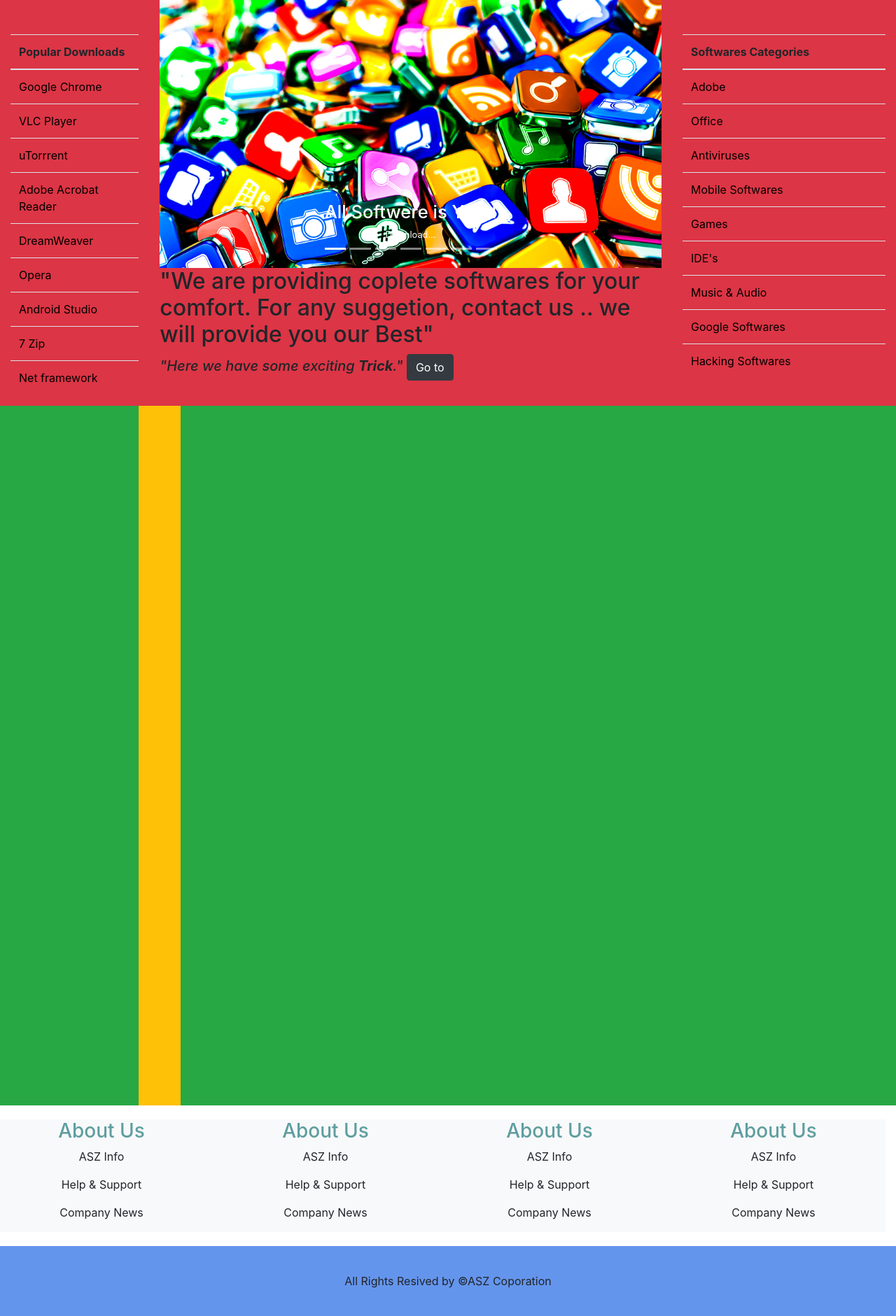
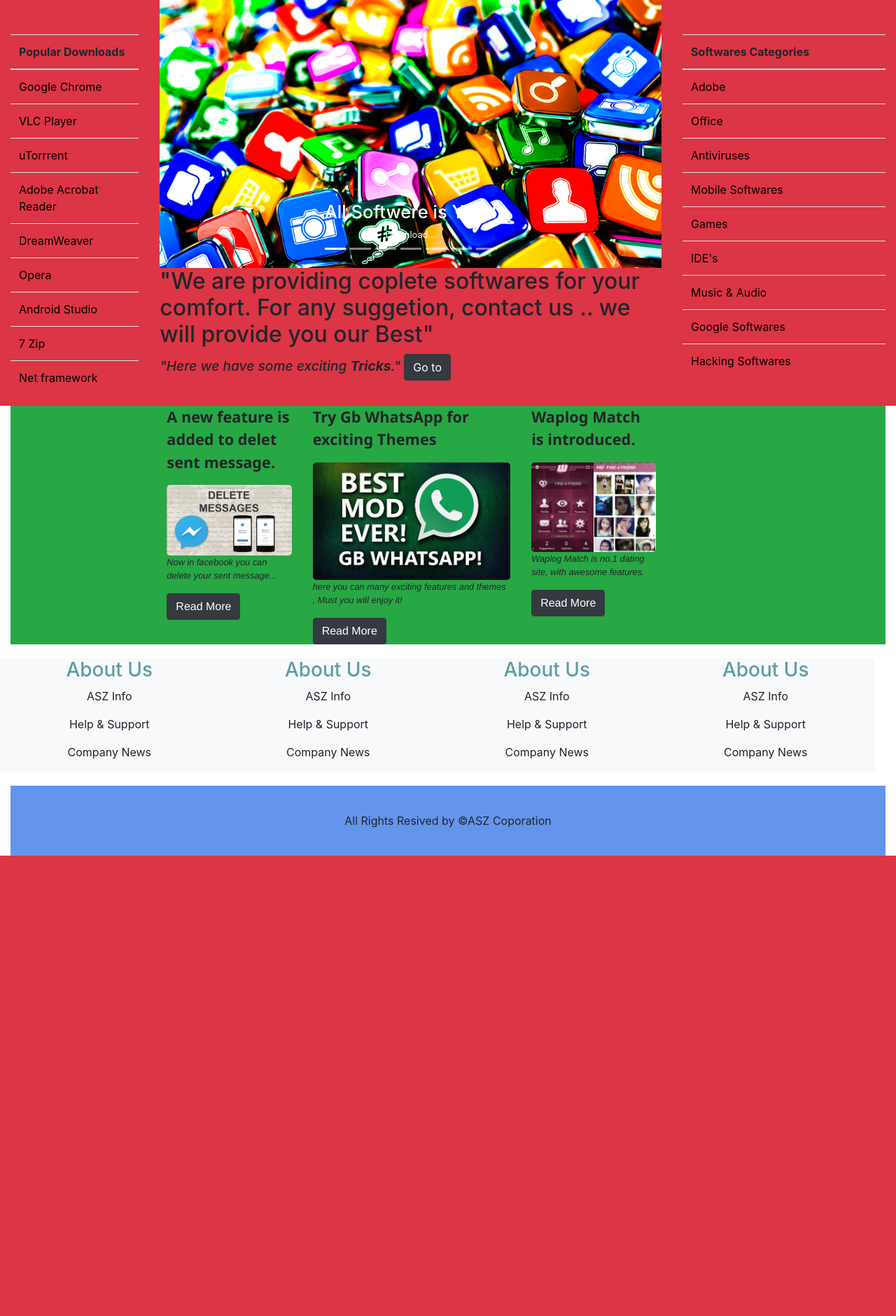
Before and after one commit to 69169/Soft-House, a PHP site: page / in a window 1280 px wide. Shown: the part 607-2488 px from the top of the page at 70% size. After the commit the page ends 1830 px from the top, so only its background shows below. Run offline with PHP 8.4, Linux system fonts and the light colour scheme.

Commit message:
finally pattren done. now just add pics

```diff
--- a/c-style.css
+++ b/c-style.css
@@ -45,3 +45,47 @@ html{
 	width: 100%;
 	margin: 20px 0px;
 }
+.soft-font{
+	font-size: 1.7vw;
+	font-family: Segoe, "Segoe UI", "DejaVu Sans", "Trebuchet MS", Verdana, "sans-serif";
+}
+.soft-bottom-font{
+	font-size: 1vw;
+	font-family: Gotham, "Helvetica Neue", Helvetica, Arial, "sans-serif";
+	font-style: italic;
+	font-display: fallback;
+
+
+}
+/*modal img*/
+
+.myImg {
+    border-radius: 5px;
+    cursor: pointer;
+    transition: 0.3s;
+}
+
+.myImg:hover {opacity: 0.7;}
+
+/* The Modal (background) */
+.modal {
+    display: none; /* Hidden by default */
+    position: fixed; /* Stay in place */
+    z-index: 1; /* Sit on top */
+    padding-top: 100px; /* Location of the box */
+    left: 0;
+    top: 0;
+    width: 100%; /* Full width */
+    height: 100%; /* Full height */
+    overflow: auto; /* Enable scroll if needed */
+    background-color: rgb(0,0,0); /* Fallback color */
+    background-color: rgba(0,0,0,0.9); /* Black w/ opacity */
+}
+
+/* Modal Content (image) */
+.modal-content {
+    margin: auto;
+    display: block;
+    width: 80%;
+    max-width: 700px;
+}
--- a/index.html
+++ b/index.html
@@ -133,8 +133,9 @@
         <!--			end carusal-->
 
 <!--		  border image-->
-		<h2>"We are providing coplete softwares for your comfort. For any suggetion, contact us .. we will provide you our Best"</h2>
-       <h5> <dfn>"Here we have some exciting <strong>Trick</strong>."</dfn>                                 <button type="button" class="btn btn-dark">Go to</button></h5>
+		<h2 style="font-size: 2.5vw;">"We are providing coplete softwares for your comfort. For any suggetion, contact us .. we will provide you our Best"</h2>
+       <h5 style="font-size: 1.5vw;"> <dfn>"Here we have some exciting <strong>Tricks</strong>."</dfn>
+		  <button type="button" class="btn btn-dark">Go to</button></h5>
 
 		</div>
       <div class="col-sm-3">
@@ -182,37 +183,83 @@
 <!--	  1st row end-->
 
 <!--	  2nd row start-->
-
-	  <div class="row bg-success" style="height: 1000px">
+	<div class="container-fluid">
+	  <div class="row bg-success" style="height: auto">
 		  <div class="col-sm-2">
 		</div>
 
-			  <div class="row bg-warning">
-				  <div class="col-sm-6">
-                </div>
 
+	  <div class="col-sm-2">
+					  <div class="soft-font"><p><b>A new feature is added to delet sent message.</b></p>
+					  <img class="myImg" src="pics/FCO1SRBIDTAW57N.LARGE.jpg" alt="Snow" style="width:100%; height: auto;">
+
+<!-- The Modal -->
+                     <div class="myModal modal">
+                     <span class="close">&times;</span>
+                     <img class="modal-content img01">
+                     <div class="caption"></div>
+                      </div>
+					     <div class="soft-bottom-font">
+					    <p>Now in facebook you can delete your sent message... </p>
+							  <button type="button" class="btn btn-dark">Read More</button>
+				      	  </div>
+		                 </div>
+             </div>
 					  <!--					  for img-->
 
 
-				  <div class="col-sm-4">
+				  <div class="col-sm-3">
+                            <div class="soft-font"><p><b>Try Gb WhatsApp for exciting Themes</b></p>
+					  <img class="myImg" src="pics/GBWhatsapp.jpg" alt="Snow" style="width:100%; height: auto;">
+
+<!-- The Modal -->
+                     <div class="myModal modal">
+                     <span class="close">&times;</span>
+                     <img class="modal-content img01">
+                     <div class="caption"></div>
+                      </div>
+					     <div class="soft-bottom-font">
+					    <p>here you can many exciting features and themes , Must you will enjoy it! </p>
+							  <button type="button" class="btn btn-dark">Read More</button>
+				      	  </div>
+		                 </div>
+
+				  </div>
+
+				  <div class="col-sm-2">
 <!--					  for img text-->
+					  <div class="soft-font"><p><b>Waplog Match is introduced.</b></p>
+					  <img class="myImg" src="pics/Waplog-Chat-Dating-Meet-Find-Friends.jpg" alt="Snow" style="width:100%; height: auto;">
+
+<!-- The Modal -->
+                     <div class="myModal modal">
+                     <span class="close">&times;</span>
+                     <img class="modal-content img01">
+                     <div class="caption"></div>
+                      </div>
+					     <div class="soft-bottom-font">
+					    <p>Waplog Match is no.1 dating site, with awesome features. </p>
+							  <button type="button" class="btn btn-dark">Read More</button>
+				      	  </div>
+		                 </div>
 				  </div>
 
 
-		  </div>
-		  <div class="col-sm-4">
+		          <div class="col-sm-2">
 
 <!--			  thinking-->
 
-		  </div>
+		          </div>
 	  </div>
 <!--	  2nd row end-->
-  </div>
+
+</div>
 
 	<div class="footer-about"></div>
 
 	<div class="myFooter"></div>
 
+ </div>
 </div>
 <link rel="stylesheet" href="https://maxcdn.bootstrapcdn.com/bootstrap/4.1.3/css/bootstrap.min.css">
   <script src="https://ajax.googleapis.com/ajax/libs/jquery/3.3.1/jquery.min.js"></script>
```
Also changed, not shown: pics/FCO1SRBIDTAW57N.LARGE.jpg (added), pics/Waplog-Chat-Dating-Meet-Find-Friends.jpg (added).
